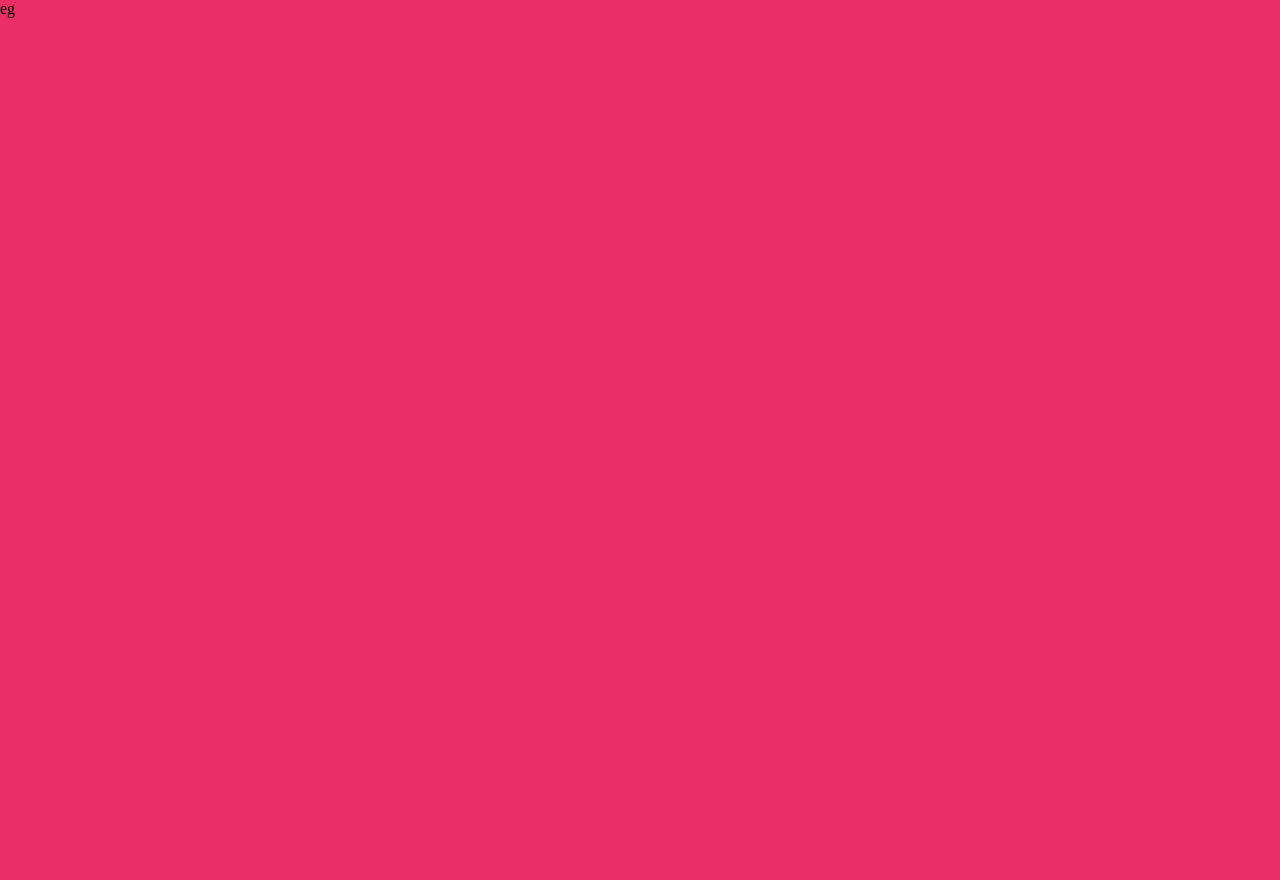
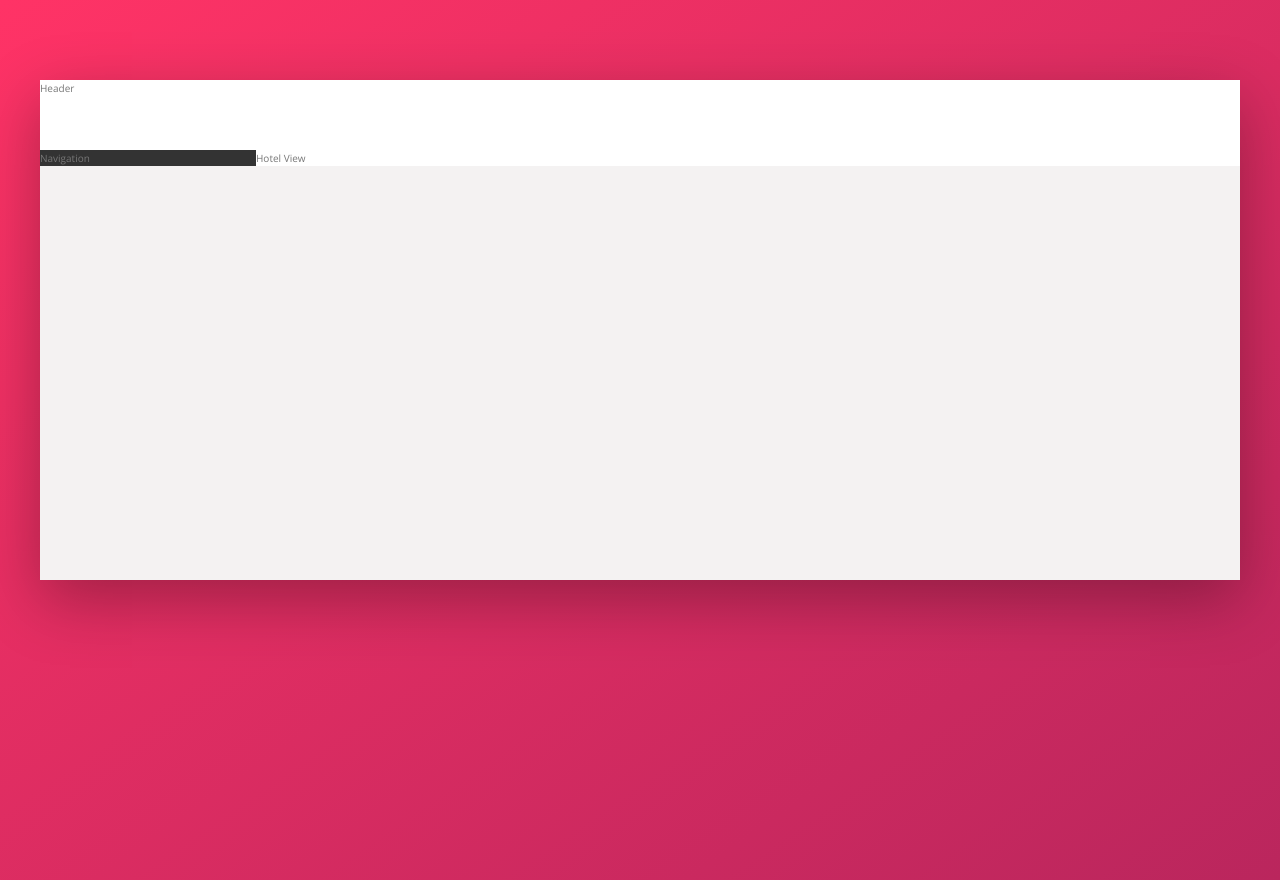
Before and after one commit to pvptowers/course-project-css-sass-trillo, a website: page index.html in a window 1280 px wide. Before the commit the page ends 800 px from the top, so only its background shows below. Drawn offline with nearby package versions, Linux system fonts and the light colour scheme.

Commit message:
building initial layout

```diff
--- a/index.html
+++ b/index.html
@@ -13,7 +13,20 @@
 </head>
 
 <body>
-    eg
+    <div class="container">
+        <header class="header">Header</header>
+        <div class="content">
+            <nav class="sidebar">
+                Navigation
+            </nav>
+            <main class="hotel-view">
+                Hotel View
+            </main>
+        </div>
+    </div>
+
+
+
 </body>
 
 </html>
--- a/sass/_layout.scss
+++ b/sass/_layout.scss
@@ -0,0 +1,30 @@
+.container {
+    max-width: 120rem;
+    margin: 8rem auto;
+    background-color: var(--color-grey-light-2);
+    box-shadow: var(--shadow-dark);
+
+    min-height: 50rem;
+    ;
+}
+
+.header {
+    height: 7rem;
+    background-color: #fff;
+    border-bottom: var(--color-grey-light-2);
+}
+
+.content {
+    display: flex;
+}
+
+.sidebar {
+    background-color: var(--color-grey-dark-1);
+
+    flex: 0 0 18%;
+}
+
+.hotel-view {
+    background-color: #fff;
+    flex: 1;
+}
```
Also changed, not shown: css/style.css.
